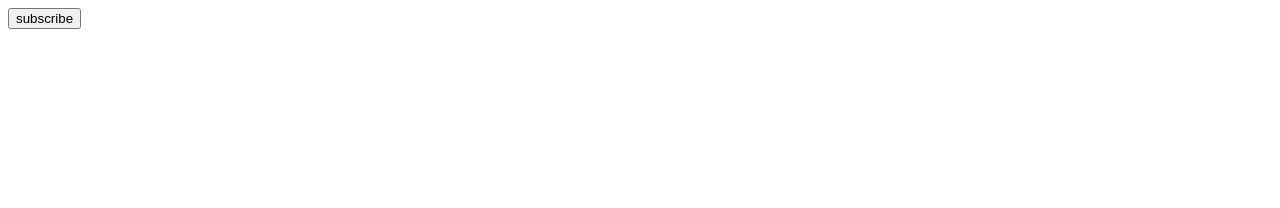
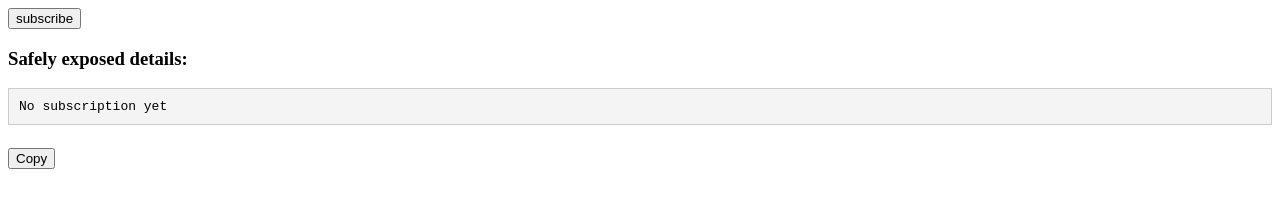
Before and after one commit to kris-sprint/push-test, a website: page index.html in a window 1280 px wide. Drawn offline with Linux system fonts and the light colour scheme.

Commit message:
feat: copy push details

```diff
--- a/index.html
+++ b/index.html
@@ -4,9 +4,29 @@
     <meta charset="UTF-8" />
     <meta name="viewport" content="width=device-width, initial-scale=1.0" />
     <title>Document</title>
+    <style>
+      /* Add some basic styles to make the pre tag look nice */
+      #pushDetails {
+        background-color: #f4f4f4;
+        padding: 10px;
+        border: 1px solid #ccc;
+        white-space: pre-wrap;
+        word-wrap: break-word;
+      }
+      button.copy-btn {
+        margin-top: 10px;
+      }
+    </style>
   </head>
   <body>
     <button onclick="subscribe()">subscribe</button>
+
+    <div>
+      <h3>Safely exposed details:</h3>
+      <!-- Create an empty pre tag to display the push subscription details -->
+      <pre id="pushDetails">No subscription yet</pre>
+      <button class="copy-btn" onclick="copyToClipboard()">Copy</button>
+    </div>
 
     <script>
       addEventListener("load", async () => {
@@ -22,7 +42,20 @@
             "BNH47KprCpAVsmy4rMH7-CIk-zMMtSaxOJG_dzYZnY9lsoym3AHlaHfCw7lhLaZ_5hJsx3W7buKU4_5mS6A0-2k",
         }); // Get the push manager
         console.log("push", JSON.stringify(push));
-        // Usually you send the above to the BE to be saved in a database (per each device?)
+
+        // Write the subscription details to the pre tag
+        let pushDetails = document.getElementById("pushDetails");
+        pushDetails.textContent = JSON.stringify(push, null, 2); // Format as JSON with indentation
+      }
+
+      // Function to copy the contents of the pre tag to clipboard
+      function copyToClipboard() {
+        let pushDetails = document.getElementById("pushDetails").textContent;
+        navigator.clipboard.writeText(pushDetails).then(() => {
+          alert("Copied to clipboard!");
+        }).catch(err => {
+          console.error("Failed to copy: ", err);
+        });
       }
     </script>
   </body>
```
